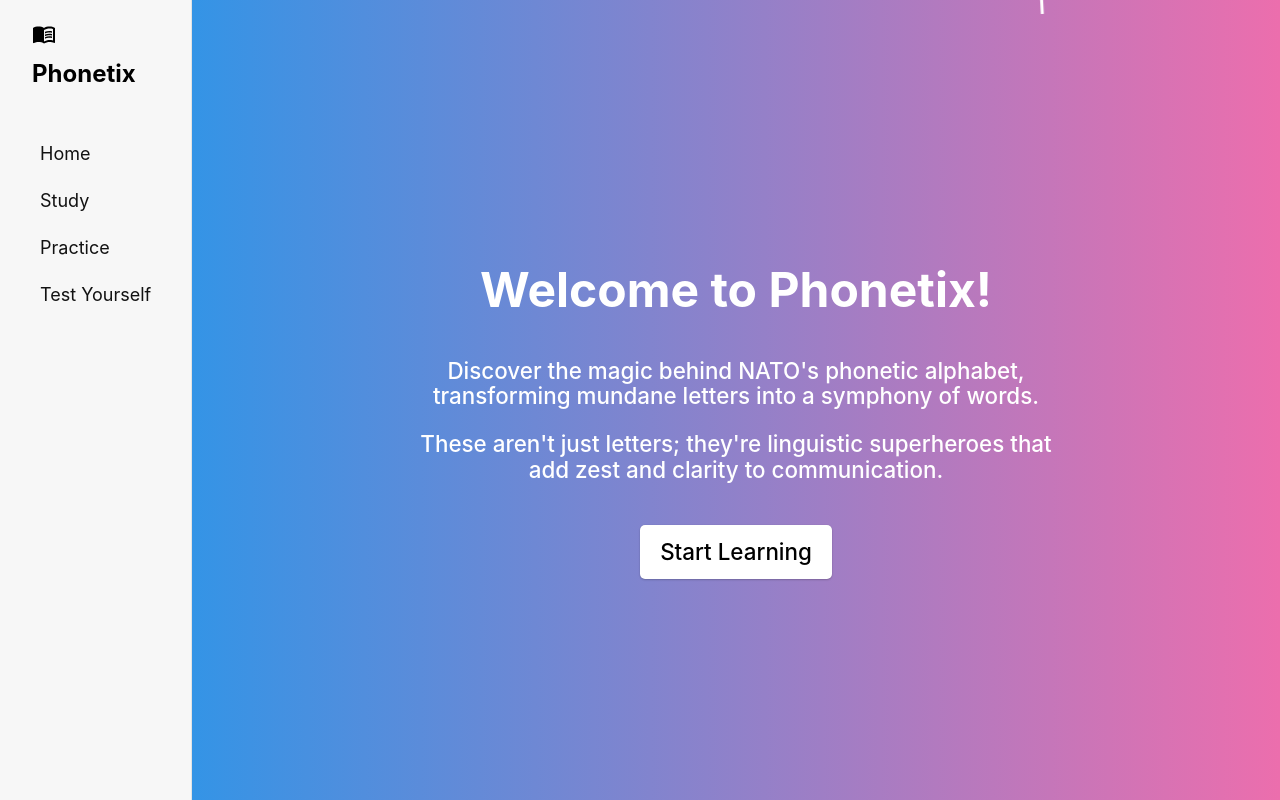
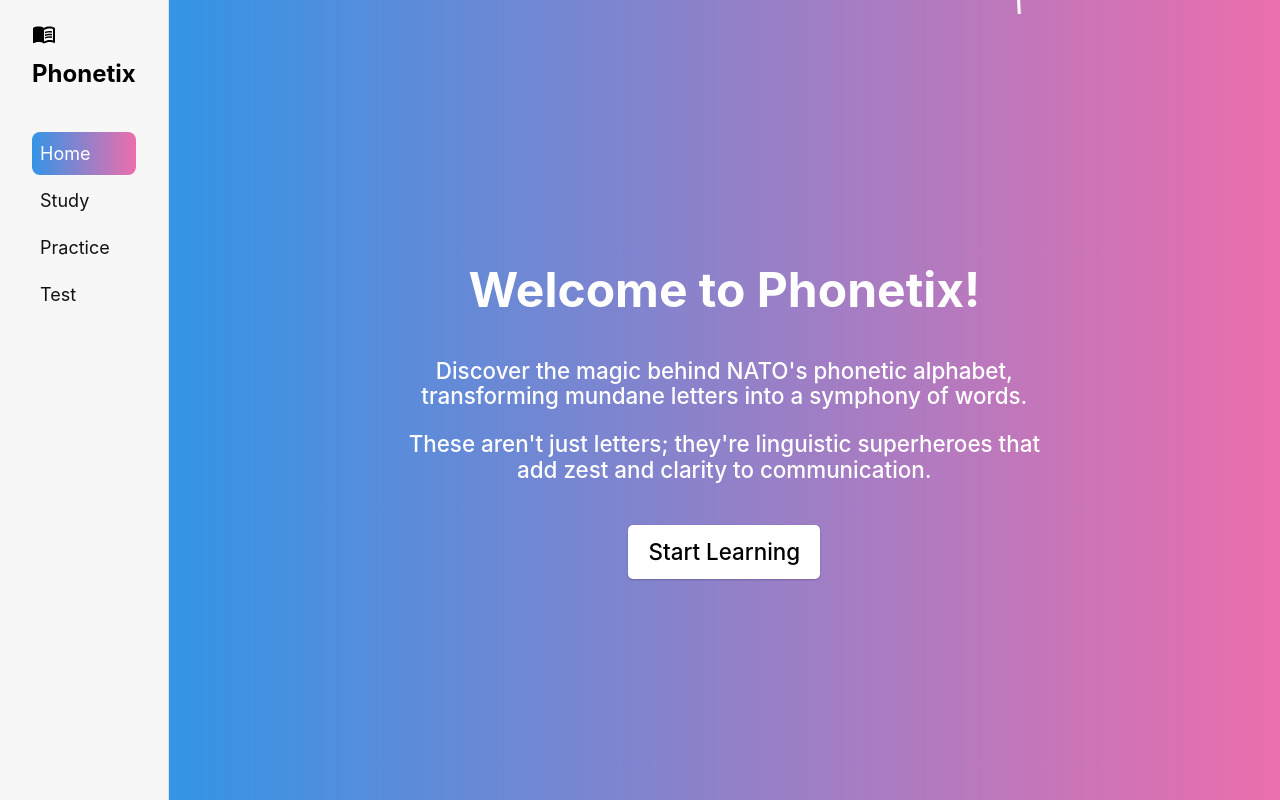
Before and after one commit to Ofri-Streichman/phonetic-learning, a React (Create React App) app: page / in a window 1280 px wide. Built offline with nearby package versions, Linux system fonts and the light colour scheme.

Commit message:
add selected navbar styling. add var to css

```diff
--- a/src/index.css
+++ b/src/index.css
@@ -1,5 +1,7 @@
 html {
   box-sizing: border-box;
+  --gradientColour: linear-gradient(to right, #3494e6, #ec6ead);
+  --transparentGradientColour: linear-gradient(to right, #3493e6b6, #ec6eadc4);
 }
 
 *,
@@ -151,7 +153,7 @@ i {
 }
 
 #sidebar nav a.active {
-  background: hsl(224, 98%, 58%);
+  background: var(--gradientColour);
   color: white;
 }
 
@@ -256,7 +258,7 @@ i {
 
 .flip-card-back {
   /* background-color: #6eed44b7; */
-  background: linear-gradient(to right, #3494e6, #ec6ead);
+  background: var(--gradientColour);
   color: white;
   transform: rotateY(180deg);
 }
@@ -327,12 +329,12 @@ a,
 
 .Submit-button {
   margin: 1rem;
-  background: linear-gradient(to right, #3494e6, #ec6ead);
+  background: var(--gradientColour);
   color: white;
 }
 
 .Submit-button:hover {
-  background: linear-gradient(to right, #3493e6b6, #ec6eadc4);
+  background: var(--transparentGradientColour);
   font-weight: 500;
   transform: translateY(1px);
 }
@@ -351,7 +353,7 @@ a,
   display: flex;
   align-items: center;
   justify-content: center;
-  background: linear-gradient(to right, #3494e6, #ec6ead);
+  background: var(--gradientColour);
   color: #fff;
   text-align: center;
   height: 100%;
--- a/src/pages/Root.jsx
+++ b/src/pages/Root.jsx
@@ -1,30 +1,32 @@
 import React, { useState } from 'react';
 import MenuBookIcon from '@mui/icons-material/MenuBook';
-import { Outlet } from "react-router-dom";
+import { Outlet, useLocation } from "react-router-dom";
 
-export async function loader() {
-    return [{ name: "hello" }];
-}
+const pages = [
+    { pageName: "Home", path: "/" },
+    { pageName: "Study", path: "/study" },
+    { pageName: "Practice", path: "/practice" },
+    { pageName: "Test", path: "/test" },
+]
 
 export default function Root() {
+    let location = useLocation().pathname;
     return (
         <>
             <div id="sidebar">
                 <h2 className='undraggable'><a href='/'><MenuBookIcon /> Phonetix</a></h2>
                 <nav>
                     <ul>
-                        <li>
-                            <a className="navbar-link" href='/'>Home</a>
-                        </li>
-                        <li>
-                            <a className="navbar-link" href='/study'>Study</a>
-                        </li>
-                        <li>
-                            <a className="navbar-link" href='/practice' >Practice</a>
-                        </li>
-                        <li>
-                            <a className="navbar-link" href='/test' >Test Yourself</a>
-                        </li>
+                        {pages.map(({ pageName, path }) =>
+                            <li>
+                                <a
+                                    href={path}
+                                    className={(location === path) ? "navbar-link active" : "navbar-link"}
+                                >
+                                    {pageName}
+                                </a>
+                            </li>
+                        )}
                     </ul>
                 </nav>
 
```
